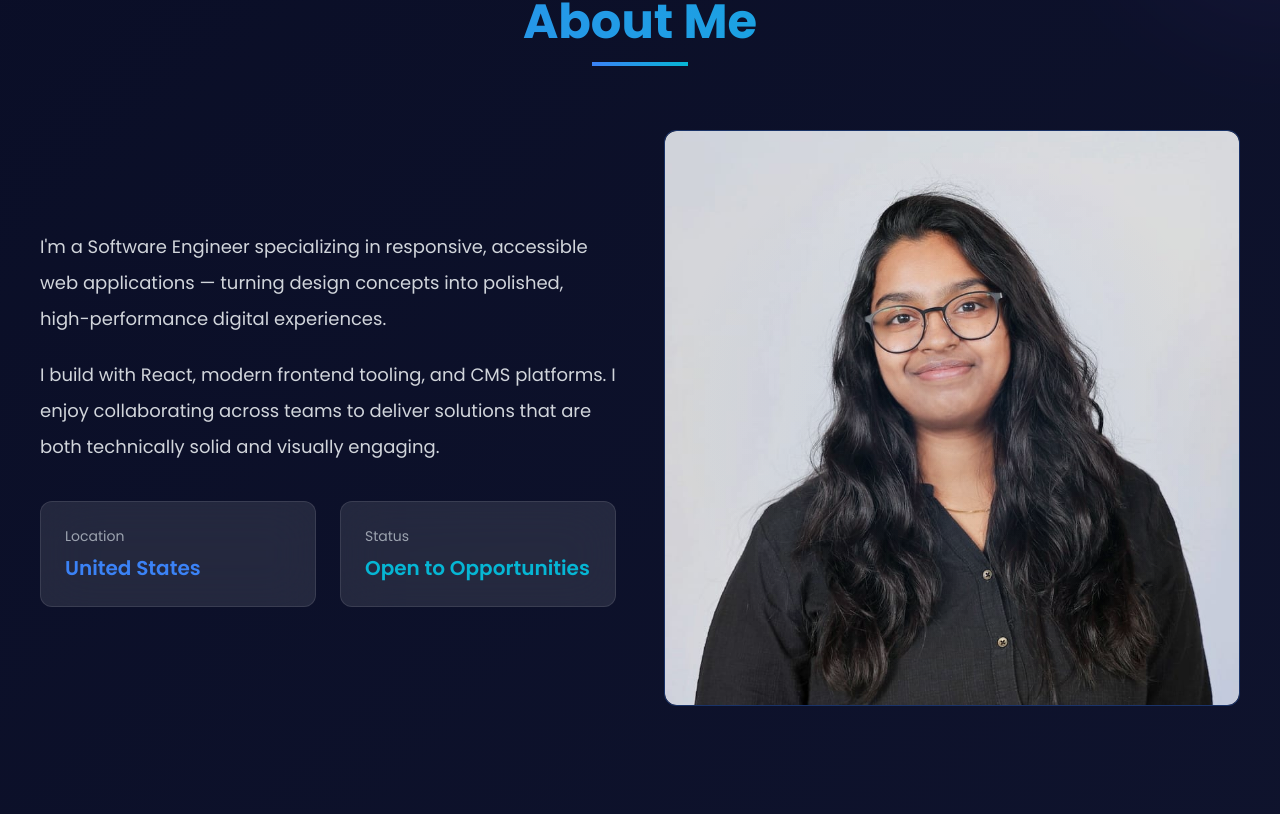
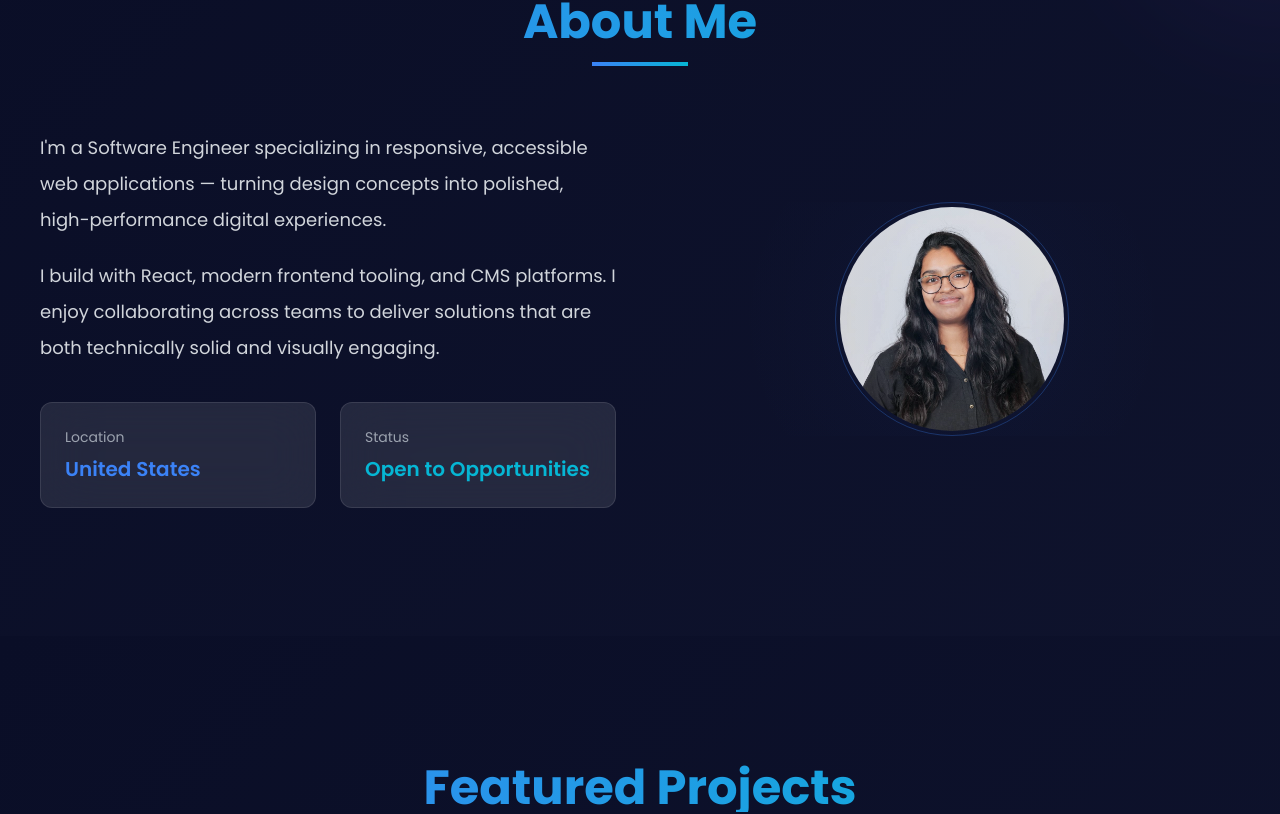
Before and after one commit to shrav1804/shravani-portfolio, a React (Vite) app: page / in a window 1280 px wide. Shown: the part 930-1744 px from the top of the page. Built offline with nearby package versions, Linux system fonts and the light colour scheme.

Commit message:
portfolio update

```diff
--- a/src/App.jsx
+++ b/src/App.jsx
@@ -189,7 +189,8 @@ const Hero = () => {
           <motion.a href="https://linkedin.com/in/shravanichekuri" target="_blank" rel="noopener noreferrer" whileHover={{ scale: 1.2, y: -5 }} className="w-12 h-12 rounded-full glass-effect flex items-center justify-center text-xl hover:text-accent-blue transition-colors">
             <FaLinkedin />
           </motion.a>
-          <motion.a href="https://github.com" target="_blank" rel="noopener noreferrer" whileHover={{ scale: 1.2, y: -5 }} className="w-12 h-12 rounded-full glass-effect flex items-center justify-center text-xl hover:text-accent-blue transition-colors">
+          {/* ✅ UPDATED: GitHub link */}
+          <motion.a href="https://github.com/shrav1804" target="_blank" rel="noopener noreferrer" whileHover={{ scale: 1.2, y: -5 }} className="w-12 h-12 rounded-full glass-effect flex items-center justify-center text-xl hover:text-accent-blue transition-colors">
             <FaGithub />
           </motion.a>
         </motion.div>
@@ -251,10 +252,10 @@ const About = () => {
             </motion.div>
           </motion.div>
 
-          {/* Profile photo */}
-          <motion.div variants={itemVariants} className="relative">
-            <div className="glow-border">
-              <div className="aspect-square rounded-xl overflow-hidden">
+          {/* ✅ UPDATED: Profile photo — small circle */}
+          <motion.div variants={itemVariants} className="relative flex justify-center">
+            <div className="glow-border rounded-full p-1">
+              <div className="w-56 h-56 rounded-full overflow-hidden">
                 <img
                   src={profilePhoto}
                   alt="Shravani Chekuri"
@@ -262,7 +263,7 @@ const About = () => {
                 />
               </div>
             </div>
-            <div className="absolute inset-0 bg-gradient-glow opacity-30 rounded-xl pointer-events-none" />
+            <div className="absolute inset-0 bg-gradient-glow opacity-30 rounded-full pointer-events-none" />
           </motion.div>
         </div>
       </motion.div>
@@ -399,7 +400,6 @@ const Experience = () => {
       role: 'Software Engineer',
       company: 'Oklahoma State University',
       period: 'Sep 2023 – Aug 2025',
-
       bullets: [
         'Designed and maintained responsive web interfaces supporting thousands of users.',
         'Built reusable UI templates and improved navigation architecture.',
@@ -663,10 +663,10 @@ const Connect = () => {
   const handleSubmit = (e) => {
   e.preventDefault();
   emailjs.send(
-    'YOUR_SERVICE_ID',    // ← from EmailJS dashboard
-    'YOUR_TEMPLATE_ID',   // ← from EmailJS dashboard
+    'YOUR_SERVICE_ID',
+    'YOUR_TEMPLATE_ID',
     formData,
-    'YOUR_PUBLIC_KEY'     // ← from EmailJS dashboard
+    'YOUR_PUBLIC_KEY'
   ).then(() => {
     setIsSubmitted(true);
     setTimeout(() => setIsSubmitted(false), 3000);
@@ -727,13 +727,14 @@ const Connect = () => {
               </div>
             </motion.a>
 
-            <motion.a variants={itemVariants} href="https://github.com" target="_blank" rel="noopener noreferrer" whileHover={{ x: 10 }} className="glass-card group flex items-center gap-4 cursor-pointer">
+            {/* ✅ UPDATED: GitHub link in Connect section */}
+            <motion.a variants={itemVariants} href="https://github.com/shrav1804" target="_blank" rel="noopener noreferrer" whileHover={{ x: 10 }} className="glass-card group flex items-center gap-4 cursor-pointer">
               <div className="w-12 h-12 rounded-full bg-accent-blue bg-opacity-20 flex items-center justify-center text-accent-blue text-xl group-hover:bg-opacity-30 transition-all">
                 <FiGithub />
               </div>
               <div>
                 <p className="text-sm text-gray-400">GitHub</p>
-                <p className="text-white font-semibold">github.com</p>
+                <p className="text-white font-semibold">github.com/shrav1804</p>
               </div>
             </motion.a>
           </motion.div>
@@ -815,9 +816,10 @@ const Footer = () => {
             <div>
               <h4 className="text-sm font-semibold text-white mb-3">Social</h4>
               <ul className="space-y-2">
-                {['LinkedIn', 'GitHub', 'Email'].map((link) => (
-                  <li key={link}><a href="#" className="text-gray-400 hover:text-accent-blue transition-colors text-sm">{link}</a></li>
-                ))}
+                {/* ✅ UPDATED: GitHub link in Footer */}
+                <li><a href="https://linkedin.com/in/shravanichekuri" target="_blank" rel="noopener noreferrer" className="text-gray-400 hover:text-accent-blue transition-colors text-sm">LinkedIn</a></li>
+                <li><a href="https://github.com/shrav1804" target="_blank" rel="noopener noreferrer" className="text-gray-400 hover:text-accent-blue transition-colors text-sm">GitHub</a></li>
+                <li><a href="mailto:shravanichekuri18@gmail.com" className="text-gray-400 hover:text-accent-blue transition-colors text-sm">Email</a></li>
               </ul>
             </div>
           </motion.div>
```
